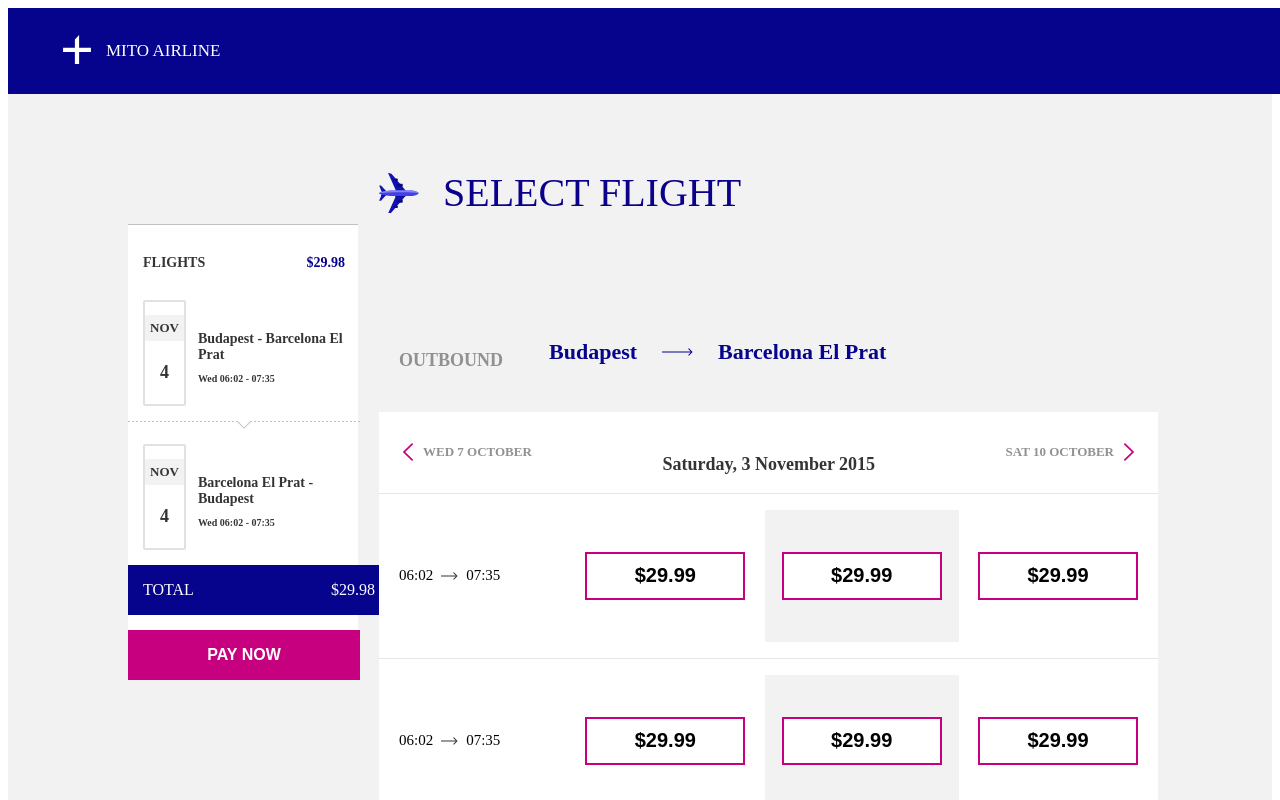
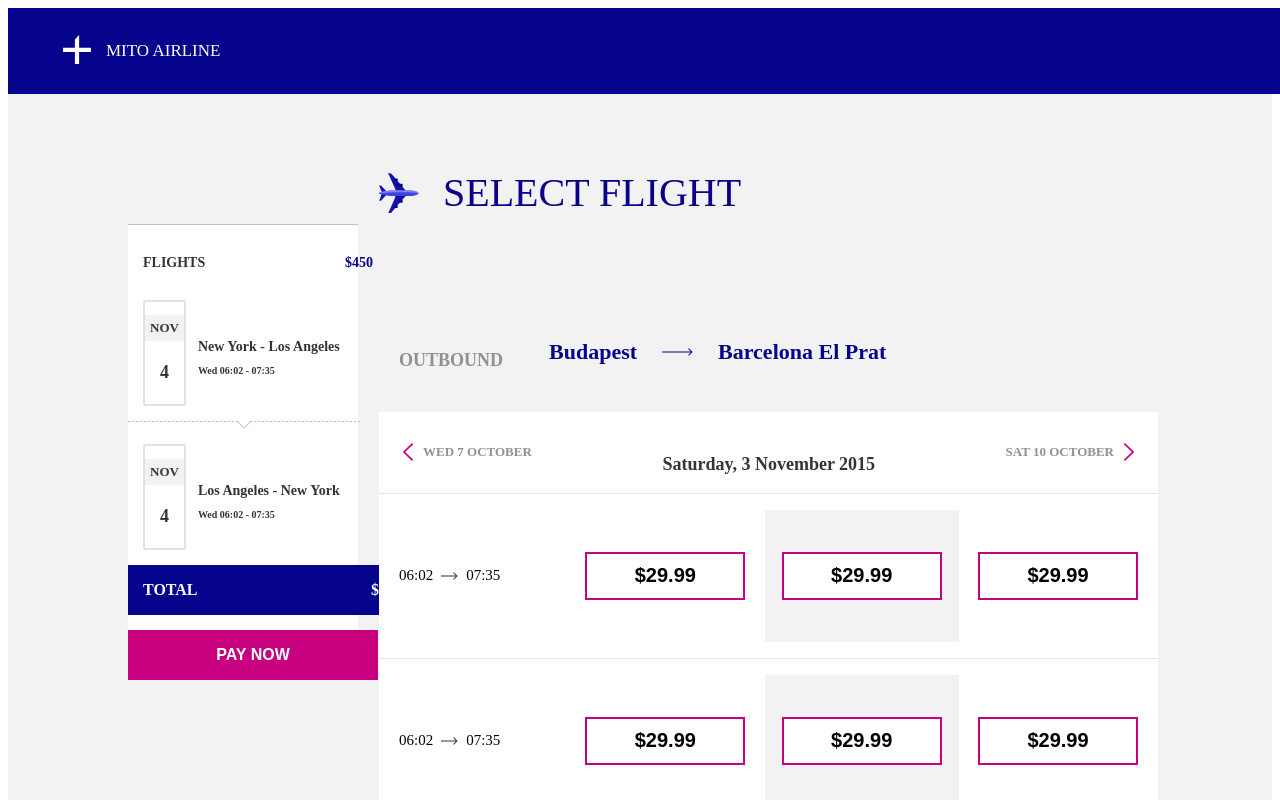
Before and after one commit to gondav/Mito-probafeladat, a Vue app: page /booking in a window 1280 px wide. Shown: the top 800 px of the page. Built offline with nearby package versions, Linux system fonts and the light colour scheme; the HTML template or start-up script is replaced by a standard one.

Commit message:
add properties and logic to FlightSummary component

```diff
--- a/src/components/booking/flight-summary/FlightSummary.vue
+++ b/src/components/booking/flight-summary/FlightSummary.vue
@@ -1,40 +1,73 @@
 <script setup lang="ts">
   import DefaultButton from '@/components/shared/button/DefaultButton.vue';
   import IconSeparator from '@/components/icons/IconSeparator.vue';
+  import type  { FlightDetails } from '@/interfaces/flight-details';
+  import { ref, watch } from 'vue';
+
+  interface FlightSummaryProps {
+    outbound? : FlightDetails;
+    inbound? : FlightDetails;
+  }
+
+  const props = defineProps<FlightSummaryProps>();
+
+  const totalPrice = ref(0);
+
+  const calculateTotalPrice = (): number =>{
+
+    if (!props.outbound && !props.inbound) {
+      return 0;
+
+    } else if (props.outbound && !props.inbound) {
+      return props.outbound.price;
+
+    } else if (!props.outbound && props.inbound) {
+      return props.inbound.price;
+
+    } else {
+      return props.outbound!.price + props.inbound!.price;
+    }
+  }
+
+  watch([() => props.outbound, () => props.inbound], () => {
+    totalPrice.value = calculateTotalPrice();
+  }, { immediate: true });
+
 </script>
 
 <template>
   <aside>
     <section class="top-summary">
       <p>Flights</p>
-      <p class="price">$29.98</p>
+      <p class="price">${{ totalPrice }}</p>
     </section>
-    <section>
+    <p v-if="(!outbound && !inbound)" class="default-text">Choose an outbound flight</p>
+    <section v-if="outbound">
       <div class="date">
         <p class="month">Nov</p>
         <p class="day">4</p>
       </div>
       <div class="destination">
-         <h4>Budapest - Barcelona El Prat</h4>
+         <h4>{{ outbound.origin }} - {{ outbound.destination }}</h4>
          <p>Wed 06:02 - 07:35</p>
       </div>
     </section>
-    <IconSeparator />
-    <section>
+    <IconSeparator v-if="!!(outbound && inbound)" />
+    <section v-if="inbound">
       <div class="date">
         <p class="month">Nov</p>
         <p class="day">4</p>
       </div >
       <div class="destination">
-         <h4>Barcelona El Prat - Budapest</h4>
+         <h4>{{ inbound.origin }} - {{ inbound.destination }}</h4>
          <p>Wed 06:02 - 07:35</p>
       </div>
     </section>
     <section class="summary">
       <span>Total</span>
-      <span>$29.98</span>
+      <span>${{ totalPrice }}</span>
     </section>
-    <DefaultButton label="Pay Now" variant="accent"/>
+    <DefaultButton :is-disabled="!totalPrice" label="Pay Now" variant="accent"/>
   </aside>
 </template>
 
@@ -43,8 +76,15 @@
     max-width: 230px;
     display: grid;
     row-gap: 15px;
-    border-top: 1px solid rgba(193, 193, 193, 1);
+    border-top: 1px solid $color-light-grey;
     background-color: $color-white;
+
+    .default-text {
+      margin: 21px 0 21px 15px;
+      color: $color-grey;
+      font-weight: 600;
+      max-width: 186px;
+    }
   }
 
   section {
@@ -74,10 +114,15 @@
     &.summary {
       justify-content: space-between;
       width: 100%;
+      min-width: 230px;
       height: 50px;
       background-color: $color-primary;
       color: $color-white;
       text-transform: uppercase;
+
+      span {
+        font-weight: 600;
+      }
     }
 
     .date {
```
